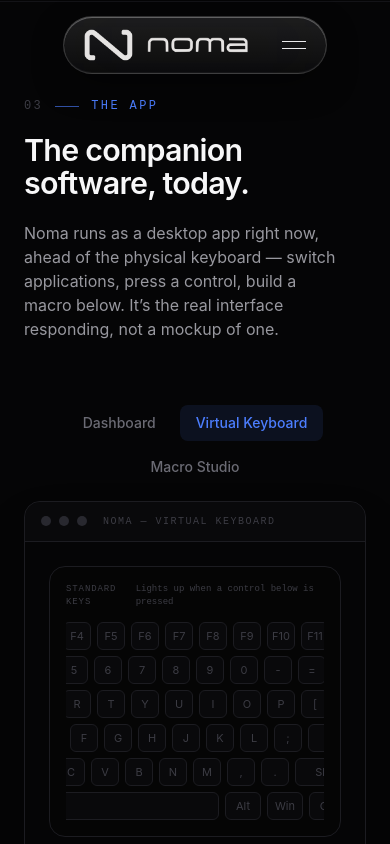
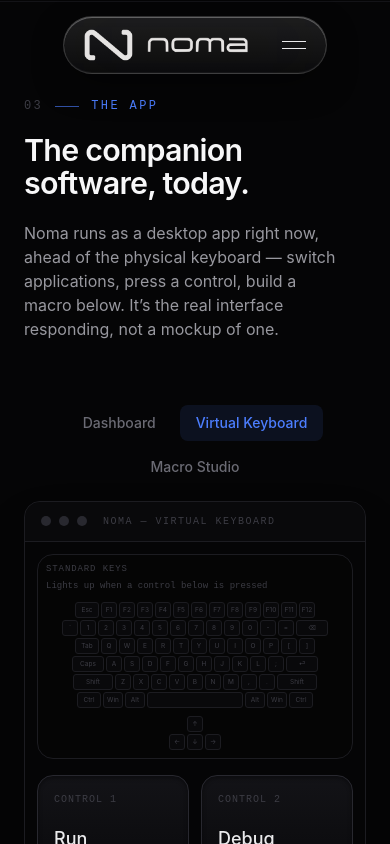
Before and after one commit to awnsh/Noma, a React (Vite) app in the folder Noma Website/: page / in a window 390 px wide. Both pictures are taken after a click on the button "Virtual Keyboard". Shown: the part 2772-3616 px from the top of the page. Built offline with nearby package versions, Linux system fonts and the light colour scheme.

Commit message:
Make interactive app mockup responsive on mobile

```diff
--- a/Noma Website/src/components/sections/AppPreview.tsx
+++ b/Noma Website/src/components/sections/AppPreview.tsx
@@ -40,7 +40,7 @@
   }
 
   return (
-    <div className="p-6 sm:p-8">
+    <div className="p-3 sm:p-8">
       <AppKeyboardGrid flashingKeys={flashingKeys} />
       <div className="mt-4 grid grid-cols-2 gap-3 sm:grid-cols-4">
         {vscode.controls.map((label, i) => (
--- a/Noma Website/src/components/visuals/AppKeyboardGrid.tsx
+++ b/Noma Website/src/components/visuals/AppKeyboardGrid.tsx
@@ -2,73 +2,80 @@
 // same row/key data, re-themed onto this project's own color tokens instead of
 // the app's. Kept a straight port rather than a redesign so this stays a
 // faithful copy of the actual UI, not a reinterpretation of it.
+//
+// Every key width is a responsive pair ("mobile sm:desktop") rather than one
+// fixed size — a real 65% key field is ~500px wide at full size, which never
+// fits a phone screen. Shrinking every key ~30% and stacking the arrow
+// cluster below the main rows (instead of beside them) on mobile keeps the
+// whole board inside a phone viewport with no horizontal scroll; `sm:` and up
+// restores the exact original desktop sizing untouched.
 
 interface LayoutKey {
   name?: string
   label?: string
-  /** A literal, static Tailwind width class — not computed, so the JIT
-   *  compiler can see it in this file's source. */
+  /** A literal, static Tailwind width class pair ("mobile sm:desktop") — not
+   *  computed, so the JIT compiler can see both halves in this file's source. */
   width?: string
 }
 
 const ROWS: LayoutKey[][] = [
   [
-    { name: 'Escape', label: 'Esc', width: 'w-10' },
-    ...Array.from({ length: 12 }, (_, i) => ({ name: `F${i + 1}`, width: 'w-7' })),
+    { name: 'Escape', label: 'Esc', width: 'w-6 sm:w-10' },
+    ...Array.from({ length: 12 }, (_, i) => ({ name: `F${i + 1}`, width: 'w-4 sm:w-7' })),
   ],
   [
-    { name: 'Backquote', label: '`', width: 'w-7' },
-    ...'1234567890'.split('').map((d) => ({ name: d, width: 'w-7' })),
-    { name: 'Minus', label: '-', width: 'w-7' },
-    { name: 'Equal', label: '=', width: 'w-7' },
-    { name: 'Backspace', label: '⌫', width: 'w-14' },
+    { name: 'Backquote', label: '`', width: 'w-4 sm:w-7' },
+    ...'1234567890'.split('').map((d) => ({ name: d, width: 'w-4 sm:w-7' })),
+    { name: 'Minus', label: '-', width: 'w-4 sm:w-7' },
+    { name: 'Equal', label: '=', width: 'w-4 sm:w-7' },
+    { name: 'Backspace', label: '⌫', width: 'w-8 sm:w-14' },
   ],
   [
-    { name: 'Tab', label: 'Tab', width: 'w-10' },
-    ...'QWERTYUIOP'.split('').map((k) => ({ name: k, width: 'w-7' })),
-    { name: 'BracketLeft', label: '[', width: 'w-7' },
-    { name: 'BracketRight', label: ']', width: 'w-7' },
+    { name: 'Tab', label: 'Tab', width: 'w-6 sm:w-10' },
+    ...'QWERTYUIOP'.split('').map((k) => ({ name: k, width: 'w-4 sm:w-7' })),
+    { name: 'BracketLeft', label: '[', width: 'w-4 sm:w-7' },
+    { name: 'BracketRight', label: ']', width: 'w-4 sm:w-7' },
   ],
   [
-    { name: 'CapsLock', label: 'Caps', width: 'w-12' },
-    ...'ASDFGHJKL'.split('').map((k) => ({ name: k, width: 'w-7' })),
-    { name: 'Semicolon', label: ';', width: 'w-7' },
-    { name: 'Enter', label: '⏎', width: 'w-14' },
+    { name: 'CapsLock', label: 'Caps', width: 'w-8 sm:w-12' },
+    ...'ASDFGHJKL'.split('').map((k) => ({ name: k, width: 'w-4 sm:w-7' })),
+    { name: 'Semicolon', label: ';', width: 'w-4 sm:w-7' },
+    { name: 'Enter', label: '⏎', width: 'w-8 sm:w-14' },
   ],
   [
-    { name: 'Shift', label: 'Shift', width: 'w-16' },
-    ...'ZXCVBNM'.split('').map((k) => ({ name: k, width: 'w-7' })),
-    { name: 'Comma', label: ',', width: 'w-7' },
-    { name: 'Period', label: '.', width: 'w-7' },
-    { name: 'Shift', label: 'Shift', width: 'w-16' },
+    { name: 'Shift', label: 'Shift', width: 'w-10 sm:w-16' },
+    ...'ZXCVBNM'.split('').map((k) => ({ name: k, width: 'w-4 sm:w-7' })),
+    { name: 'Comma', label: ',', width: 'w-4 sm:w-7' },
+    { name: 'Period', label: '.', width: 'w-4 sm:w-7' },
+    { name: 'Shift', label: 'Shift', width: 'w-10 sm:w-16' },
   ],
   [
-    { name: 'Control', label: 'Ctrl', width: 'w-10' },
-    { name: 'Meta', label: 'Win', width: 'w-9' },
-    { name: 'Alt', label: 'Alt', width: 'w-9' },
-    { name: 'Space', label: '', width: 'w-40' },
-    { name: 'Alt', label: 'Alt', width: 'w-9' },
-    { name: 'Meta', label: 'Win', width: 'w-9' },
-    { name: 'Control', label: 'Ctrl', width: 'w-10' },
+    { name: 'Control', label: 'Ctrl', width: 'w-6 sm:w-10' },
+    { name: 'Meta', label: 'Win', width: 'w-5 sm:w-9' },
+    { name: 'Alt', label: 'Alt', width: 'w-5 sm:w-9' },
+    { name: 'Space', label: '', width: 'w-24 sm:w-40' },
+    { name: 'Alt', label: 'Alt', width: 'w-5 sm:w-9' },
+    { name: 'Meta', label: 'Win', width: 'w-5 sm:w-9' },
+    { name: 'Control', label: 'Ctrl', width: 'w-6 sm:w-10' },
   ],
 ]
 
 const ARROW_ROWS: LayoutKey[][] = [
-  [{ width: 'w-7' }, { name: 'ArrowUp', label: '↑', width: 'w-7' }, { width: 'w-7' }],
+  [{ width: 'w-4 sm:w-7' }, { name: 'ArrowUp', label: '↑', width: 'w-4 sm:w-7' }, { width: 'w-4 sm:w-7' }],
   [
-    { name: 'ArrowLeft', label: '←', width: 'w-7' },
-    { name: 'ArrowDown', label: '↓', width: 'w-7' },
-    { name: 'ArrowRight', label: '→', width: 'w-7' },
+    { name: 'ArrowLeft', label: '←', width: 'w-4 sm:w-7' },
+    { name: 'ArrowDown', label: '↓', width: 'w-4 sm:w-7' },
+    { name: 'ArrowRight', label: '→', width: 'w-4 sm:w-7' },
   ],
 ]
 
 function Key({ layoutKey, isFlashing }: { layoutKey: LayoutKey; isFlashing: boolean }) {
   if (!layoutKey.name) {
-    return <div className={`h-7 ${layoutKey.width ?? 'w-7'}`} />
+    return <div className={`h-4 sm:h-7 ${layoutKey.width ?? 'w-4 sm:w-7'}`} />
   }
   return (
     <div
-      className={`flex h-7 shrink-0 items-center justify-center rounded-md border text-[11px] transition-colors duration-150 ${layoutKey.width ?? 'w-7'} ${
+      className={`flex h-4 shrink-0 items-center justify-center rounded-[3px] border text-[6.5px] leading-none transition-colors duration-150 sm:h-7 sm:rounded-md sm:text-[11px] ${layoutKey.width ?? 'w-4 sm:w-7'} ${
         isFlashing ? 'border-accent bg-accent/20 text-accent' : 'border-base-700 bg-base-900 text-base-500'
       }`}
     >
@@ -90,15 +97,19 @@
  */
 export default function AppKeyboardGrid({ flashingKeys = new Set() }: AppKeyboardGridProps) {
   return (
-    <div className="select-none rounded-2xl border border-base-700 bg-base-950/60 p-4">
-      <div className="mb-3 flex items-center justify-between">
+    <div className="select-none rounded-2xl border border-base-700 bg-base-950/60 p-2 sm:p-4">
+      <div className="mb-2 flex flex-col gap-1 sm:mb-3 sm:flex-row sm:items-center sm:justify-between">
         <div className="font-mono text-[9px] uppercase tracking-widest text-base-500">Standard Keys</div>
         <div className="font-mono text-[9px] text-base-500">Lights up when a control below is pressed</div>
       </div>
-      <div className="flex items-start justify-center gap-4 overflow-x-auto">
-        <div className="flex flex-col items-center gap-1.5">
+      {/* Arrow cluster stacks below the main rows on mobile (fits a phone
+          width with no scroll) and sits beside them from `sm:` up, exactly
+          as before. Key gaps are tighter than the row-stacking gap on mobile
+          — every pixel of horizontal gap gets multiplied by ~13 keys/row. */}
+      <div className="flex flex-col items-center gap-2 overflow-x-auto sm:flex-row sm:items-start sm:justify-center sm:gap-4">
+        <div className="flex flex-col items-center gap-0.5 sm:gap-1.5">
           {ROWS.map((row, index) => (
-            <div key={index} className="flex gap-1.5">
+            <div key={index} className="flex gap-0.5 sm:gap-1.5">
               {row.map((key, keyIndex) => (
                 <Key
                   key={`${key.name ?? 'gap'}-${keyIndex}`}
@@ -109,9 +120,9 @@
             </div>
           ))}
         </div>
-        <div className="mt-auto flex flex-col gap-1.5">
+        <div className="flex flex-col gap-0.5 sm:mt-auto sm:gap-1.5">
           {ARROW_ROWS.map((row, index) => (
-            <div key={index} className="flex gap-1.5">
+            <div key={index} className="flex justify-center gap-0.5 sm:gap-1.5">
               {row.map((key, keyIndex) => (
                 <Key
                   key={`${key.name ?? 'gap'}-${keyIndex}`}
--- a/Noma Website/src/components/visuals/DashboardDemo.tsx
+++ b/Noma Website/src/components/visuals/DashboardDemo.tsx
@@ -61,7 +61,7 @@
       : flowStatusByApp[activeId]
 
   return (
-    <div className="p-6 sm:p-8">
+    <div className="p-3 sm:p-8">
       {/* app switcher — standing in for Windows reporting a new foreground app */}
       <div className="mb-6 flex flex-wrap gap-2">
         {apps.map((app) => (
--- a/Noma Website/src/components/visuals/MacroStudioDemo.tsx
+++ b/Noma Website/src/components/visuals/MacroStudioDemo.tsx
@@ -71,8 +71,11 @@
   const addStep = (type: MacroStep['type']) => setActions((prev) => [...prev, defaultStepForType(type)])
 
   return (
-    <div className="flex min-h-[26rem]">
-      <aside className="flex w-56 shrink-0 flex-col border-r border-base-700 p-5">
+    // Sidebar stacks above the editor on mobile (a real ~224px side rail plus
+    // an editor next to it never fits a phone width) and sits beside it from
+    // `sm:` up, exactly as before.
+    <div className="flex min-h-[26rem] flex-col sm:flex-row">
+      <aside className="flex shrink-0 flex-col border-b border-base-700 p-4 sm:w-56 sm:border-b-0 sm:border-r sm:p-5">
         <div className="mb-1 text-base font-semibold text-base-100">Macro Studio</div>
         <p className="mb-4 text-[11px] text-base-500">Build a sequence once, assign it to any control.</p>
         <button
@@ -113,8 +116,8 @@
       </aside>
 
       {selected ? (
-        <div className="flex-1 overflow-y-auto p-6">
-          <div className="mb-5 flex items-start justify-between gap-4">
+        <div className="flex-1 overflow-y-auto p-4 sm:p-6">
+          <div className="mb-5 flex flex-col gap-3 sm:flex-row sm:items-start sm:justify-between sm:gap-4">
             <div className="flex-1">
               <label className="mb-1.5 block font-mono text-[10px] uppercase tracking-widest text-base-500">
                 Macro name
@@ -126,7 +129,7 @@
                 className="w-full max-w-xs rounded-md border border-base-600 bg-base-900 px-3 py-2 text-base font-medium text-base-100"
               />
             </div>
-            <label className="mt-6 flex items-center gap-2 text-xs text-base-400">
+            <label className="flex items-center gap-2 text-xs text-base-400 sm:mt-6">
               <input
                 type="checkbox"
                 checked={enabled}
```
